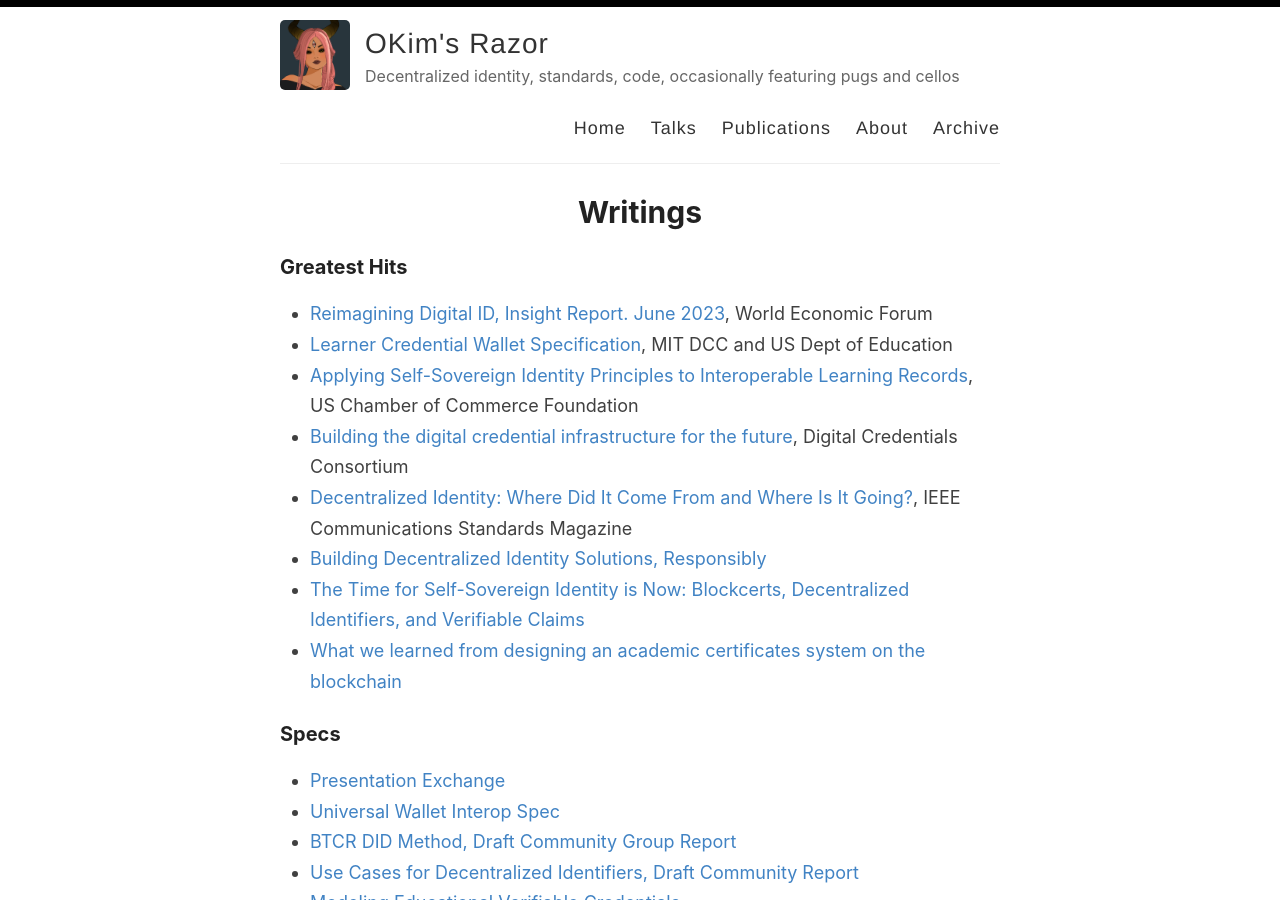
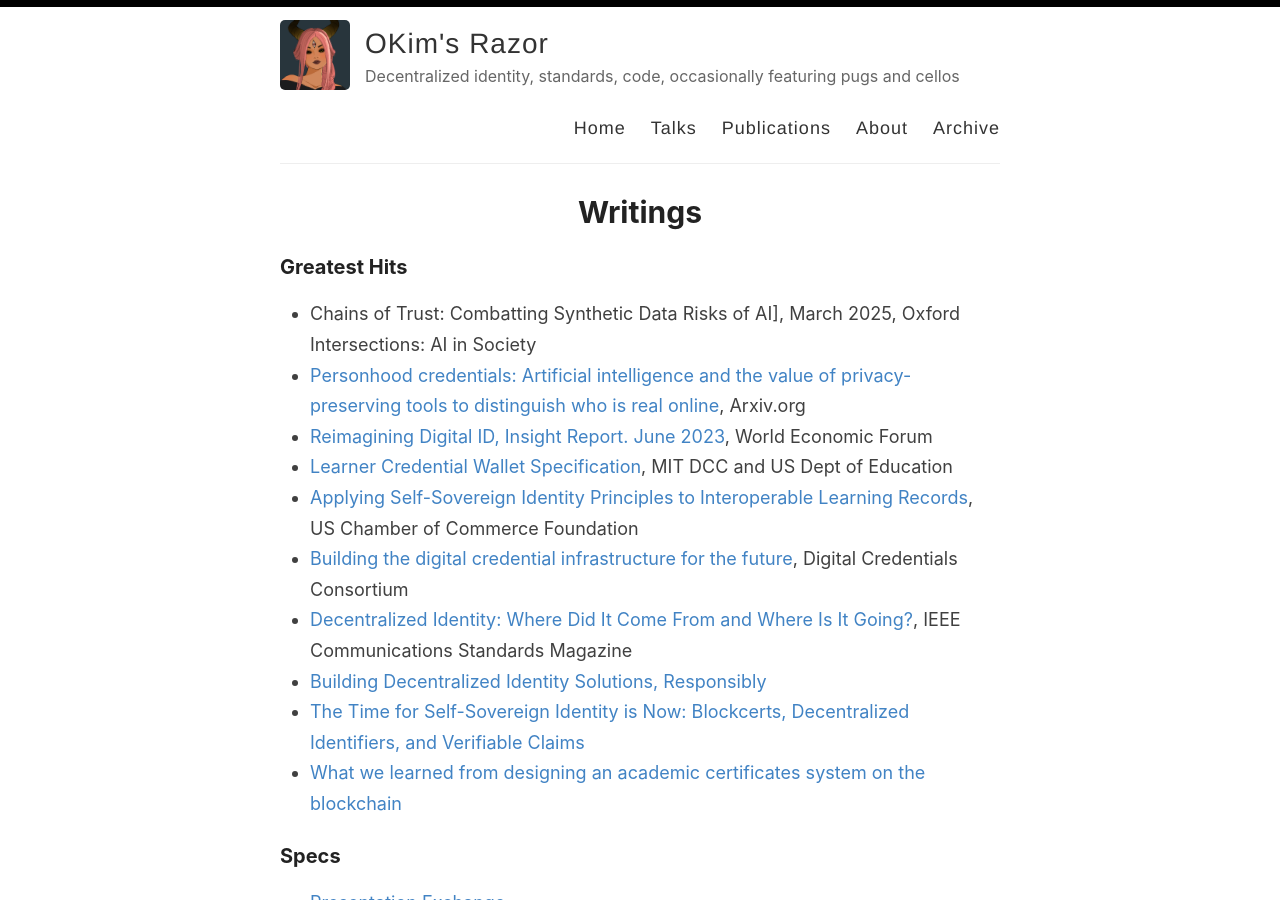
Before and after one commit to kimdhamilton/kimdhamilton.github.io, a Jekyll site: the page built from _pages/publications.md, in a window 1280 px wide and 900 px high. Built offline with Jekyll 4.4.1, drawn with Linux system fonts in a browser that asks for light colours.

Commit message:
Update publications.md

```diff
--- a/_pages/publications.md
+++ b/_pages/publications.md
@@ -5,7 +5,8 @@ permalink: /publications/
 ---
 
 <h3 style="text-align:left;">Greatest Hits</h3>
-
+- Chains of Trust: Combatting Synthetic Data Risks of AI], March 2025, Oxford Intersections: AI in Society
+- [Personhood credentials: Artificial intelligence and the value of privacy-preserving tools to distinguish who is real online](https://arxiv.org/pdf/2408.07892), Arxiv.org
 - [Reimagining Digital ID, Insight Report. June 2023](https://www3.weforum.org/docs/WEF_Reimagining_Digital_ID_2023.pdf), World Economic Forum
 - [Learner Credential Wallet Specification](https://digitalcredentials.mit.edu/docs/Learner-Credential-Wallet-Specification-May-2021.pdf), MIT DCC and US Dept of Education
 - [Applying Self-Sovereign Identity Principles to Interoperable Learning Records](https://www.uschamberfoundation.org/sites/default/files/media-uploads/Applying%20SSI%20Principles%20to%20ILRs%20Report.pdf), US Chamber of Commerce Foundation
```
